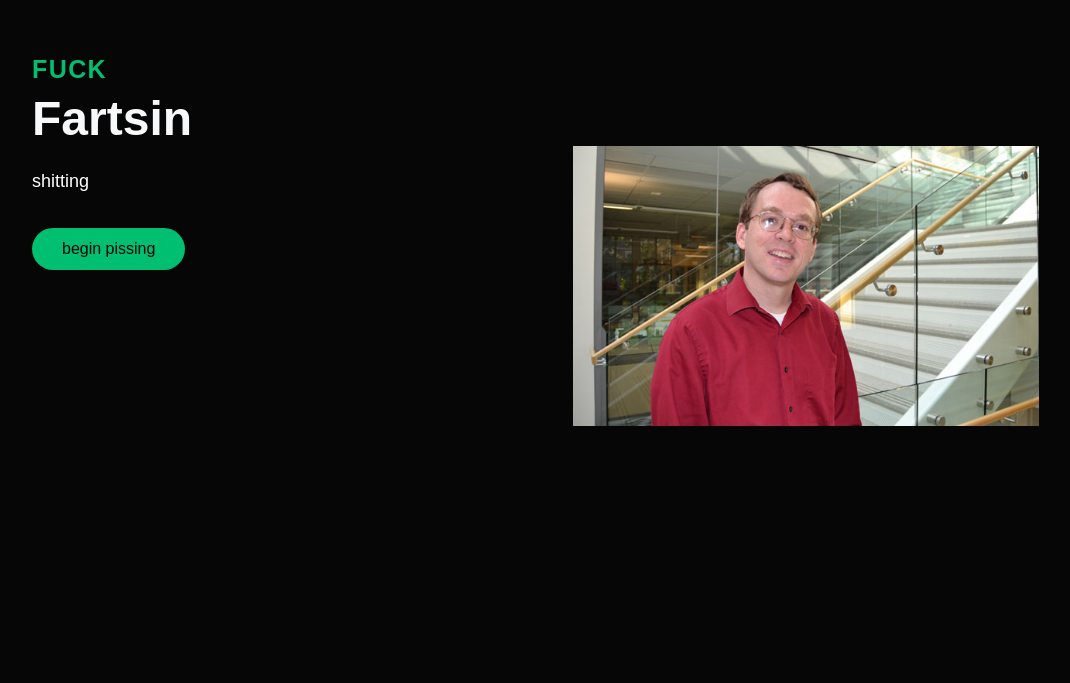
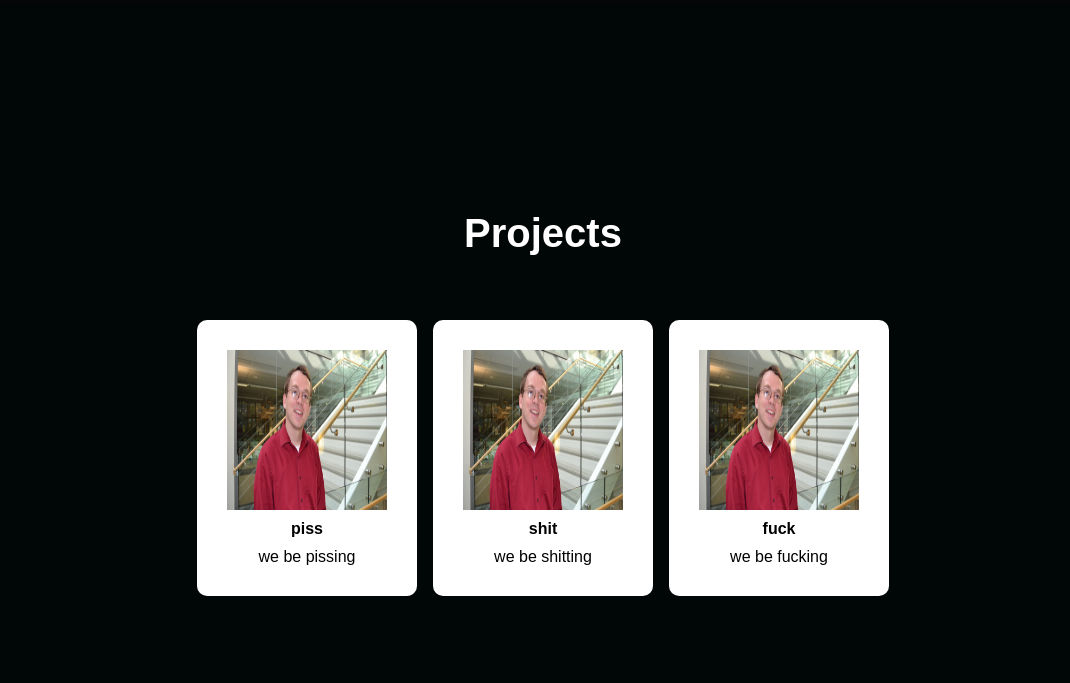
Before and after one commit to TheDeafOne/portfolio, a React (Create React App) app: page / in a window 1280 px wide. Shown: the part 1997-2680 px from the top of the page, without its empty margins (97-1167 px from the left). Built offline with nearby package versions, Linux system fonts and the light colour scheme.

Commit message:
refactoring and replacing info projects with interactive projects

```diff
--- a/src/components/InfoSection/Data.js
+++ b/src/components/InfoSection/Data.js
@@ -1,4 +1,4 @@
-export const homeObjOne = {
+export const aboutObj = {
     id: 'about',
     lightBg: false,
     lightText: true,
@@ -17,7 +17,7 @@ export const homeObjOne = {
     darkText: false
 }
 
-export const homeObjTwo = {
+export const skillsObj = {
     id: 'skills',
     lightBg: false,
     lightText: true,
@@ -36,26 +36,7 @@ export const homeObjTwo = {
     darkText: false
 }
 
-export const homeObjThree = {
-    id: 'projects',
-    lightBg: false,
-    lightText: true,
-    lightTextDesc: true,
-
-    topLine: 'Fuck',
-    headLine: 'Fartsin',
-    description: 'shitting',
-    buttonLabel: 'begin pissing',
-    imgStart: false,
-
-    img: require('../../images/dellingussy.jpg'),
-    alt: 'Car',
-    dark: true,
-    primary: true,
-    darkText: false
-}
-
-export const homeObjFour = {
+export const experienceObj = {
     id: 'experience',
     lightBg: false,
     lightText: true,
@@ -74,7 +55,7 @@ export const homeObjFour = {
     darkText: false
 }
 
-export const homeObjFive = {
+export const contactObj = {
     id: 'contact',
     lightBg: false,
     lightText: true,
--- a/src/components/ProjectsSection/ProjectElements.js
+++ b/src/components/ProjectsSection/ProjectElements.js
@@ -23,6 +23,8 @@ export const ProjectsWrapper = styled.div`
     display: grid;
     grid-template-columns: 1fr 1fr 1fr;
     align-items: center;
+    grid-gap: 16px;
+    padding: 0 50px;
 
     @media screen and (max-width: 1000px) {
         grid-template-columns: 1fr 1fr;
--- a/src/pages/index.js
+++ b/src/pages/index.js
@@ -1,5 +1,5 @@
 import React, { useState } from 'react';
-import { homeObjOne, homeObjTwo, homeObjThree, homeObjFour,  homeObjFive} from '../components/InfoSection/Data';
+import { aboutObj, skillsObj, experienceObj, contactObj } from '../components/InfoSection/Data';
 import Sidebar from '../components/Sidebar';
 import Navbar from '../components/Navbar';
 import WelcomeSection from '../components/WelcomeSection';
@@ -18,12 +18,11 @@ const Home = () => {
         <Navbar toggle={toggle}/>
         <Sidebar isOpen={isOpen} toggle={toggle}/>
         <WelcomeSection />
-        <InfoSection {...homeObjOne}/>
-        <InfoSection {...homeObjTwo}/>
-        <InfoSection {...homeObjThree}/>
+        <InfoSection {...aboutObj}/>
+        <InfoSection {...skillsObj}/>
         <Projects />
-        <InfoSection {...homeObjFour}/>
-        <InfoSection {...homeObjFive}/>
+        <InfoSection {...experienceObj}/>
+        <InfoSection {...contactObj}/>
     </>
     )
 }
```
